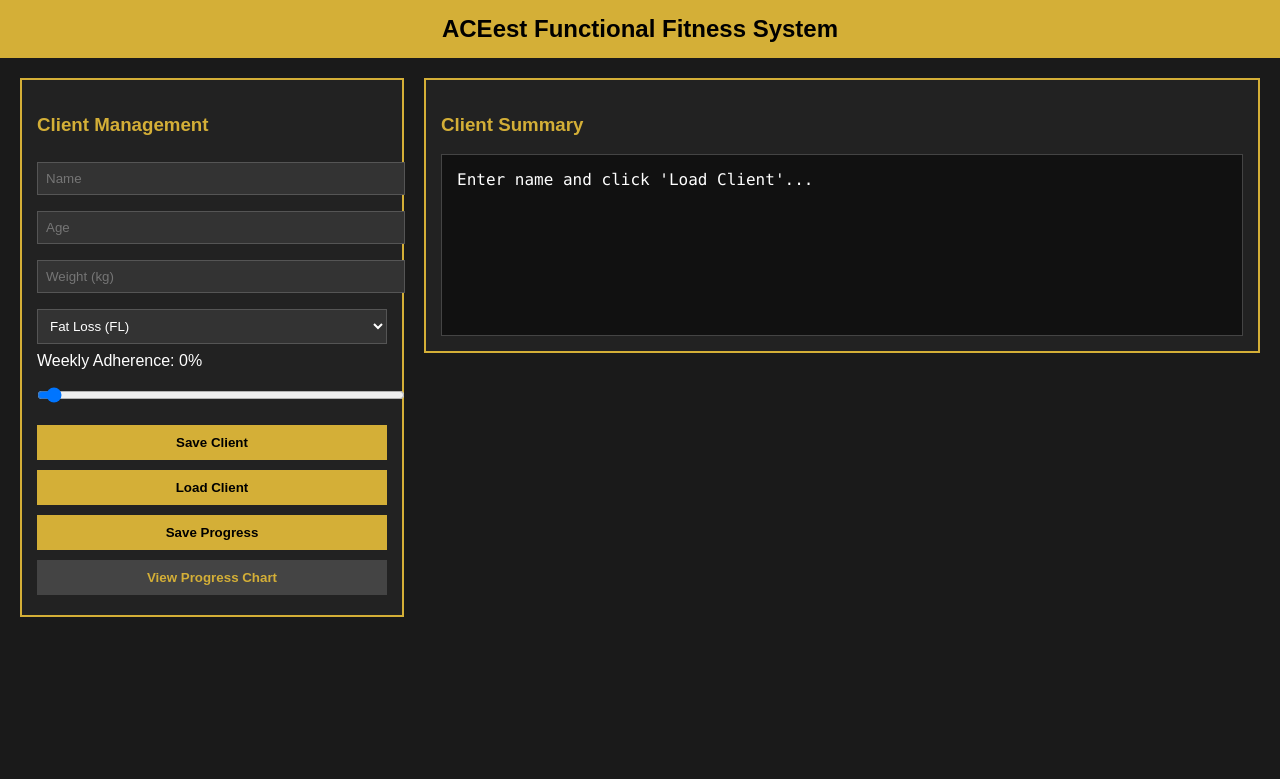
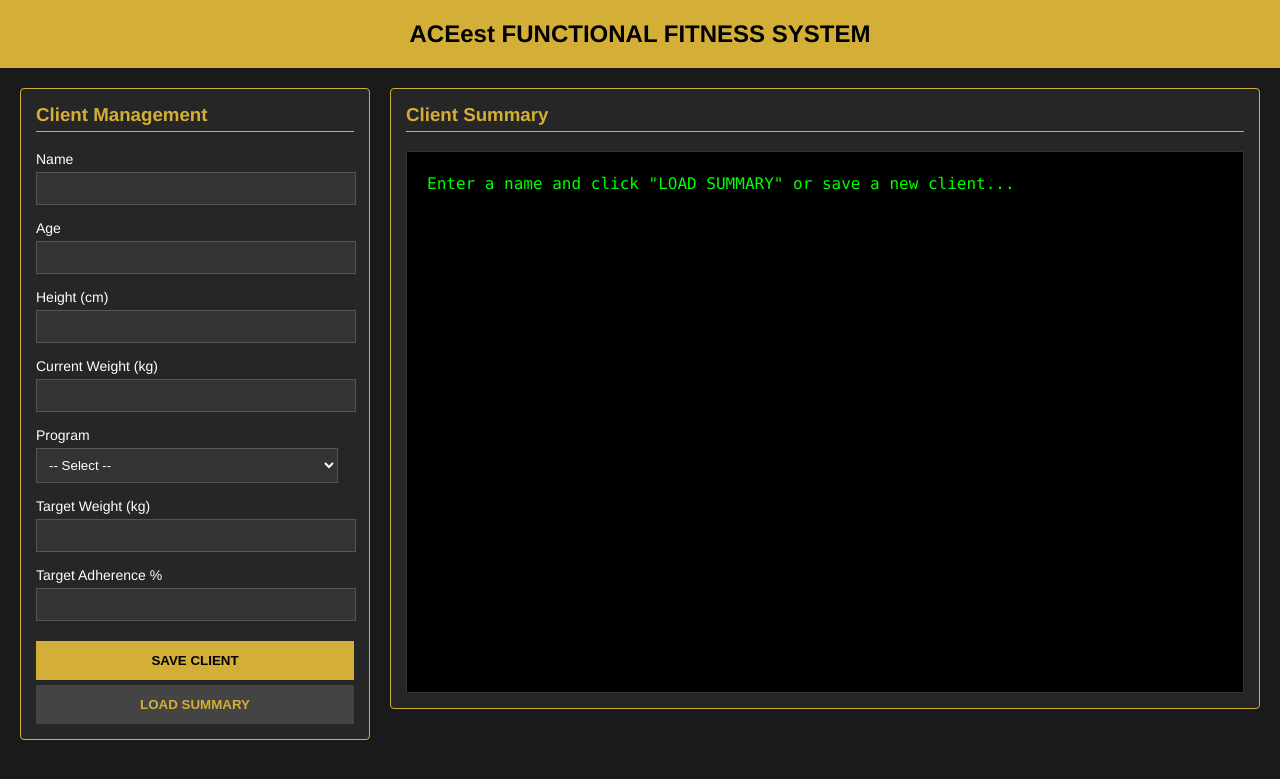
Before and after one commit to 2024ht66529-Abhijat/Assign2_ACEest, a Flask app: page / in a window 1280 px wide. Shown: the top 779 px of the page. Run offline with Flask 3, Linux system fonts and the light colour scheme.

Commit message:
Commit v2.2.4

```diff
--- a/app.py
+++ b/app.py
@@ -5,10 +5,12 @@ from datetime import datetime
 app = Flask(__name__)
 DB_NAME = "aceest_fitness.db"
 
+# Core Program Data
 PROGRAMS = {
-    "Fat Loss (FL)": {"factor": 22},
-    "Muscle Gain (MG)": {"factor": 35},
-    "Beginner (BG)": {"factor": 26}
+    "Fat Loss (FL) – 3 day": {"factor": 22, "desc": "3-day full-body fat loss"},
+    "Fat Loss (FL) – 5 day": {"factor": 24, "desc": "5-day split, higher volume fat loss"},
+    "Muscle Gain (MG) – PPL": {"factor": 35, "desc": "Push/Pull/Legs hypertrophy"},
+    "Beginner (BG)": {"factor": 26, "desc": "3-day simple beginner full-body"},
 }
 
 def get_db():
@@ -20,51 +22,68 @@ def init_db():
     with get_db() as conn:
         conn.execute("""CREATE TABLE IF NOT EXISTS clients (
             id INTEGER PRIMARY KEY AUTOINCREMENT, name TEXT UNIQUE,
-            age INTEGER, weight REAL, program TEXT, calories INTEGER)""")
+            age INTEGER, height REAL, weight REAL, program TEXT,
+            calories INTEGER, target_weight REAL, target_adherence INTEGER)""")
         conn.execute("""CREATE TABLE IF NOT EXISTS progress (
             id INTEGER PRIMARY KEY AUTOINCREMENT, client_name TEXT,
             week TEXT, adherence INTEGER)""")
+        conn.execute("""CREATE TABLE IF NOT EXISTS metrics (
+            id INTEGER PRIMARY KEY AUTOINCREMENT, client_name TEXT,
+            date TEXT, weight REAL, waist REAL, bodyfat REAL)""")
 
 @app.route('/')
 def index():
-    return render_template('index.html', programs=PROGRAMS.keys())
+    return render_template('index.html', programs=PROGRAMS)
 
 @app.route('/save_client', methods=['POST'])
 def save_client():
     data = request.json
     try:
-        factor = PROGRAMS[data['program']]['factor']
-        calories = int(float(data['weight']) * factor)
+        # Use .get() to avoid KeyError if fields are empty
+        name = data.get('name')
+        program = data.get('program')
+        weight = float(data.get('weight', 0) or 0)
+
+        if not name or not program:
+            return jsonify({"status": "error", "message": "Name and Program are required"}), 400
+
+        factor = PROGRAMS[program]['factor']
+        calories = int(weight * factor) if weight > 0 else 0
+
         with get_db() as conn:
             conn.execute("""INSERT OR REPLACE INTO clients
-                (name, age, weight, program, calories) VALUES (?, ?, ?, ?, ?)""",
-                (data['name'], data['age'], data['weight'], data['program'], calories))
-        return jsonify({"status": "success", "message": "Client data saved"})
+                (name, age, height, weight, program, calories, target_weight, target_adherence)
+                VALUES (?, ?, ?, ?, ?, ?, ?, ?)""",
+                (name,
+                 int(data.get('age', 0) or 0),
+                 float(data.get('height', 0) or 0),
+                 weight,
+                 program,
+                 calories,
+                 float(data.get('target_weight', 0) or 0),
+                 int(data.get('target_adherence', 0) or 0)))
+        return jsonify({"status": "success", "calories": calories})
     except Exception as e:
-        return jsonify({"status": "error", "message": str(e)}), 400
+        return jsonify({"status": "error", "message": str(e)}), 500
 
-@app.route('/load_client/<name>')
-def load_client(name):
+@app.route('/get_summary/<name>')
+def get_summary(name):
     with get_db() as conn:
-        row = conn.execute("SELECT * FROM clients WHERE name=?", (name,)).fetchone()
-    if row:
-        return jsonify(dict(row))
-    return jsonify({"status": "error", "message": "Client not found"}), 404
+        client = conn.execute("SELECT * FROM clients WHERE name=?", (name,)).fetchone()
+        if not client:
+            return jsonify({"error": "Not Found"}), 404
 
-@app.route('/save_progress', methods=['POST'])
-def save_progress():
-    data = request.json
-    week = datetime.now().strftime("Week %U - %Y")
-    with get_db() as conn:
-        conn.execute("INSERT INTO progress (client_name, week, adherence) VALUES (?, ?, ?)",
-                    (data['name'], week, data['adherence']))
-    return jsonify({"status": "success", "message": f"Progress logged for {week}"})
+        stats = conn.execute("SELECT COUNT(*), AVG(adherence) FROM progress WHERE client_name=?", (name,)).fetchone()
+        metric = conn.execute("SELECT * FROM metrics WHERE client_name=? ORDER BY date DESC LIMIT 1", (name,)).fetchone()
 
-@app.route('/get_progress/<name>')
-def get_progress(name):
-    with get_db() as conn:
-        rows = conn.execute("SELECT week, adherence FROM progress WHERE client_name=? ORDER BY id", (name,)).fetchall()
-    return jsonify([dict(row) for row in rows])
+        c_dict = dict(client)
+        return jsonify({
+            "profile": c_dict,
+            "prog_desc": PROGRAMS.get(c_dict['program'], {}).get("desc", ""),
+            "weeks": stats[0],
+            "avg_adh": round(stats[1], 1) if stats[1] else 0,
+            "last_metric": dict(metric) if metric else None
+        })
 
 if __name__ == '__main__':
     init_db()
--- a/templates/index.html
+++ b/templates/index.html
@@ -2,123 +2,121 @@
 <html>
 <head>
     <title>ACEest Fitness & Performance</title>
-    <script src="https://jsdelivr.net"></script>
     <style>
-        :root { --gold: #d4af37; --dark: #1a1a1a; }
-        body { background: var(--dark); color: white; font-family: Arial; margin: 0; }
-        .header { background: var(--gold); color: black; padding: 15px; text-align: center; font-weight: bold; font-size: 24px; }
-        .main { display: flex; padding: 20px; gap: 20px; }
-        .panel { border: 2px solid var(--gold); padding: 15px; background: #222; }
-        .left { width: 350px; } .right { flex-grow: 1; display: flex; flex-direction: column; gap: 20px; }
-        input, select { width: 100%; padding: 8px; margin: 8px 0; background: #333; color: white; border: 1px solid #555; }
-        button { width: 100%; padding: 10px; margin: 5px 0; cursor: pointer; background: var(--gold); font-weight: bold; border: none; }
-        #summaryBox { background: #111; font-family: 'Consolas', monospace; padding: 15px; white-space: pre; border: 1px solid #444; min-height: 150px; }
-        .chart-container { background: #fff; padding: 15px; border-radius: 5px; height: 300px; }
+        :root { --gold: #d4af37; --dark: #1a1a1a; --panel: #262626; }
+        body { background: var(--dark); color: white; font-family: 'Helvetica', sans-serif; margin: 0; padding: 0; }
+        .header { background: var(--gold); color: black; padding: 20px; text-align: center; font-weight: bold; font-size: 24px; }
+        .main { display: grid; grid-template-columns: 350px 1fr; gap: 20px; padding: 20px; }
+        .panel { background: var(--panel); border: 1px solid var(--gold); padding: 15px; border-radius: 4px; height: fit-content; }
+        .panel h3 { color: var(--gold); margin-top: 0; border-bottom: 1px solid var(--gold); padding-bottom: 5px; }
+        label { display: block; margin-top: 10px; font-size: 14px; }
+        input, select { width: 95%; padding: 8px; margin: 5px 0; background: #333; color: white; border: 1px solid #555; }
+        button { width: 100%; padding: 12px; margin-top: 15px; background: var(--gold); border: none; font-weight: bold; cursor: pointer; }
+        button:hover { background: #b8962d; }
+        .console-box { background: #000; font-family: 'Consolas', monospace; padding: 20px; min-height: 500px; white-space: pre-wrap; border: 1px solid #333; color: #0f0; line-height: 1.5; }
     </style>
 </head>
 <body>
-    <div class="header">ACEest Functional Fitness System</div>
+
+    <div class="header">ACEest FUNCTIONAL FITNESS SYSTEM</div>
+
     <div class="main">
-        <div class="panel left">
-            <h3 style="color:var(--gold)">Client Management</h3>
-            <input type="text" id="name" placeholder="Name">
-            <input type="number" id="age" placeholder="Age">
-            <input type="number" id="weight" placeholder="Weight (kg)">
+        <!-- Left Panel: Form Inputs -->
+        <div class="panel">
+            <h3>Client Management</h3>
+            <label>Name</label><input type="text" id="name">
+            <label>Age</label><input type="number" id="age">
+            <label>Height (cm)</label><input type="number" id="height">
+            <label>Current Weight (kg)</label><input type="number" id="weight">
+            <label>Program</label>
             <select id="program">
-                {% for p in programs %}<option>{{p}}</option>{% endfor %}
+                <option value="">-- Select --</option>
+                {% for p in programs %}<option value="{{p}}">{{p}}</option>{% endfor %}
             </select>
-            <label>Weekly Adherence: <span id="adhVal">0</span>%</label>
-            <input type="range" id="adherence" min="0" max="100" value="0" oninput="adhVal.innerText=this.value">
+            <label>Target Weight (kg)</label><input type="number" id="target_weight">
+            <label>Target Adherence %</label><input type="number" id="target_adherence">
 
-            <button onclick="saveClient()">Save Client</button>
-            <button onclick="loadClient()">Load Client</button>
-            <button onclick="saveProgress()">Save Progress</button>
-            <button onclick="showChart()" style="background:#444; color:var(--gold)">View Progress Chart</button>
+            <button onclick="saveClient()">SAVE CLIENT</button>
+            <button onclick="loadSummary()" style="background:#444; color:var(--gold); margin-top:5px;">LOAD SUMMARY</button>
         </div>
 
+        <!-- Right Panel: Summary Display -->
         <div class="right">
             <div class="panel">
-                <h3 style="color:var(--gold)">Client Summary</h3>
-                <div id="summaryBox">Enter name and click 'Load Client'...</div>
-            </div>
-            <div class="panel chart-container" id="chartPanel" style="display:none;">
-                <canvas id="progressChart"></canvas>
+                <h3>Client Summary</h3>
+                <div id="summaryDisplay" class="console-box">Enter a name and click "LOAD SUMMARY" or save a new client...</div>
             </div>
         </div>
     </div>
 
     <script>
-        let myChart;
-
         async function saveClient() {
-            const data = {
+            const payload = {
                 name: document.getElementById('name').value,
                 age: document.getElementById('age').value,
+                height: document.getElementById('height').value,
                 weight: document.getElementById('weight').value,
-                program: document.getElementById('program').value
+                program: document.getElementById('program').value,
+                target_weight: document.getElementById('target_weight').value,
+                target_adherence: document.getElementById('target_adherence').value
             };
+
             const res = await fetch('/save_client', {
                 method: 'POST',
                 headers: {'Content-Type': 'application/json'},
-                body: JSON.stringify(data)
+                body: JSON.stringify(payload)
             });
-            const result = await res.json();
-            alert(result.message);
+
+            const data = await res.json();
+            if (data.status === "success") {
+                alert("Client Saved successfully!");
+                loadSummary();
+            } else {
+                alert("Error: " + data.message);
+            }
         }
 
-        async function loadClient() {
+        async function loadSummary() {
             const name = document.getElementById('name').value;
-            const res = await fetch(`/load_client/${name}`);
-            const data = await res.json();
-            if(data.name) {
-                document.getElementById('age').value = data.age;
-                document.getElementById('weight').value = data.weight;
-                document.getElementById('program').value = data.program;
-                document.getElementById('summaryBox').innerText = `CLIENT PROFILE\n--------------\nName      : ${data.name}\nAge       : ${data.age}\nWeight    : ${data.weight} kg\nProgram   : ${data.program}\nCalories  : ${data.calories} kcal/day`;
-            } else { alert("Client not found"); }
-        }
+            if (!name) return alert("Please enter a name to load.");
 
-        async function saveProgress() {
-            const data = {
-                name: document.getElementById('name').value,
-                adherence: document.getElementById('adherence').value
-            };
-            const res = await fetch('/save_progress', {
-                method: 'POST',
-                headers: {'Content-Type': 'application/json'},
-                body: JSON.stringify(data)
-            });
-            const result = await res.json();
-            alert(result.message);
-        }
+            const res = await fetch(`/get_summary/${encodeURIComponent(name)}`);
+            if (!res.ok) return alert("Client not found.");
 
-        async function showChart() {
-            const name = document.getElementById('name').value;
-            if(!name) return alert("Enter client name first");
-
-            const res = await fetch(`/get_progress/${name}`);
             const data = await res.json();
 
-            if(data.length === 0) return alert("No progress data available");
+            const metric = data.last_metric ?
+                `${data.last_metric.date} | ${data.last_metric.weight}kg, Waist ${data.last_metric.waist}cm` : "No metrics logged yet";
 
-            document.getElementById('chartPanel').style.display = 'block';
-            const ctx = document.getElementById('progressChart').getContext('2d');
+            const text = `
+CLIENT PROFILE
+--------------
+Name      : ${data.profile.name}
+Age       : ${data.profile.age || '-'}
+Height    : ${data.profile.height || '-'} cm
+Weight    : ${data.profile.weight || '-'} kg
+Program   : ${data.profile.program}
+Calories  : ${data.profile.calories || '-'} kcal/day
 
-            if(myChart) myChart.destroy();
-            myChart = new Chart(ctx, {
-                type: 'line',
-                data: {
-                    labels: data.map(row => row.week),
-                    datasets: [{
-                        label: 'Weekly Adherence (%)',
-                        data: data.map(row => row.adherence),
-                        borderColor: '#d4af37',
-                        tension: 0.1,
-                        fill: false
-                    }]
-                },
-                options: { scales: { y: { min: 0, max: 100 } }, maintainAspectRatio: false }
-            });
+PROGRAM NOTES
+-------------
+${data.prog_desc}
+
+GOALS
+-----
+Target Weight: ${data.profile.target_weight || '-'} kg
+Target Adh.  : ${data.profile.target_adherence || '-'} %
+
+PROGRESS SUMMARY
+----------------
+Weeks logged       : ${data.weeks}
+Average adherence  : ${data.avg_adh}%
+
+LAST BODY METRICS
+-----------------
+${metric}`;
+
+            document.getElementById('summaryDisplay').innerText = text;
         }
     </script>
 </body>
```
Also changed, not shown: tests/test_app.py (+6 -22 lines).
